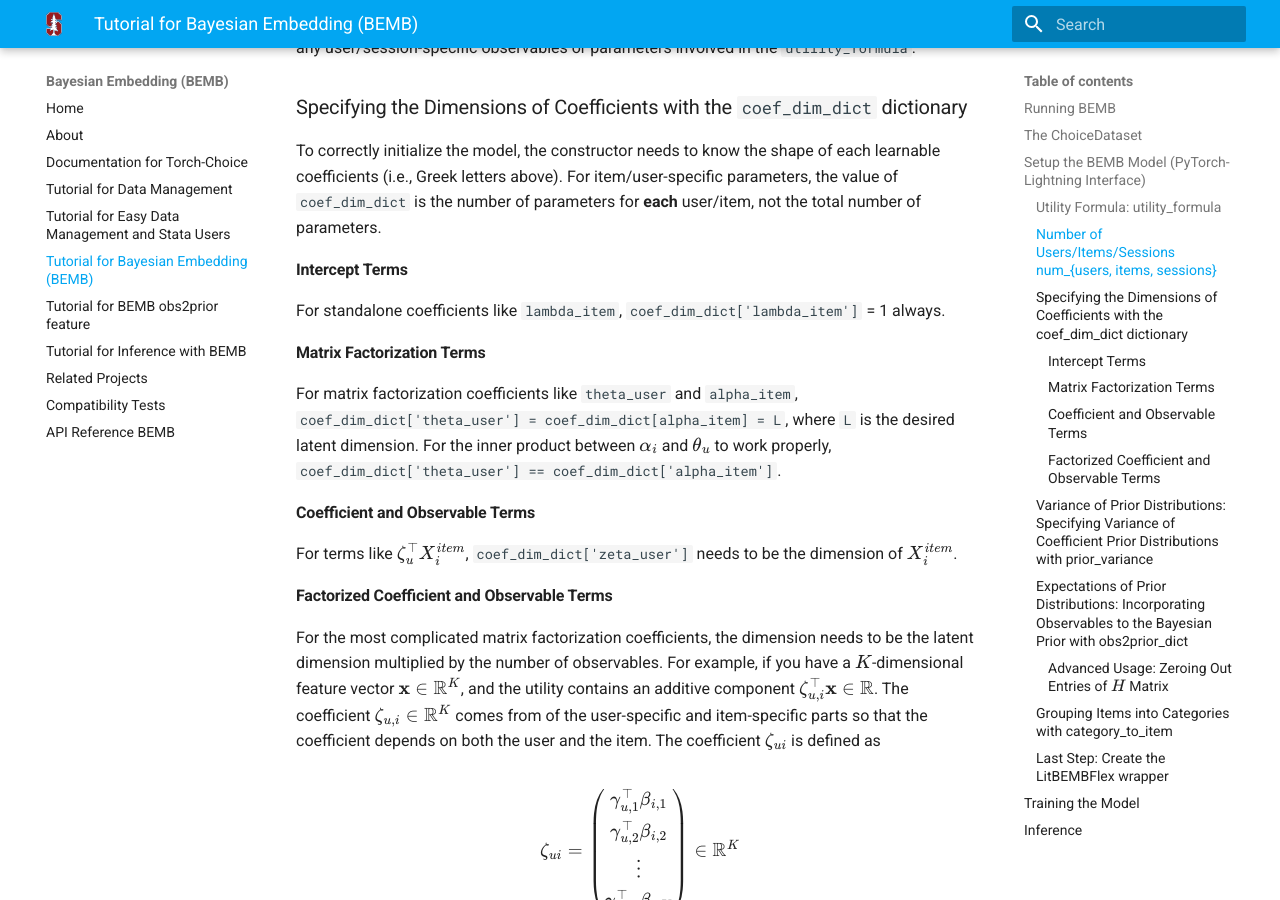
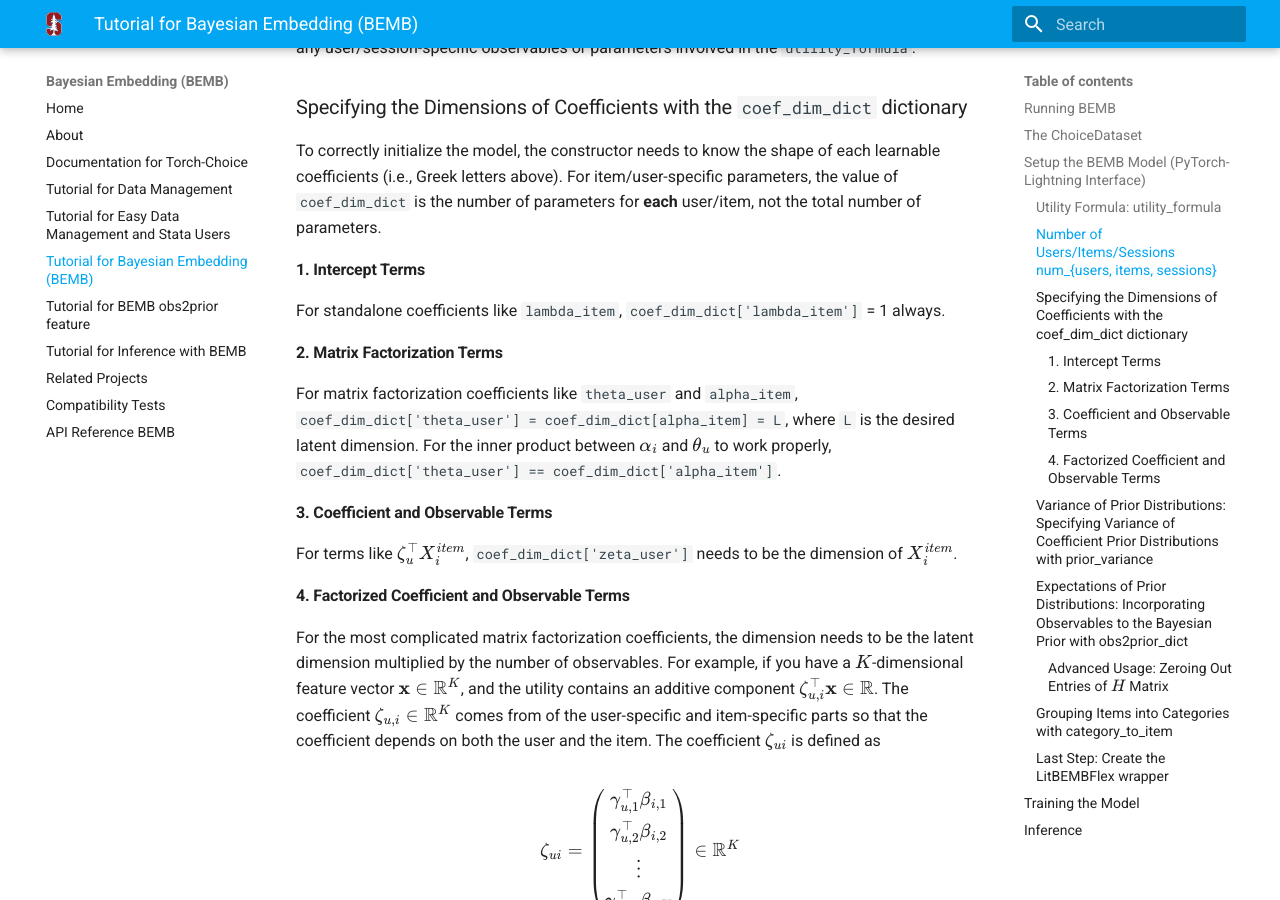
Before and after one commit to gsbDBI/bemb, an MkDocs documentation site: the page built from docs_src/bemb.md, in a window 1280 px wide and 900 px high, scrolled down 3377 px. Built offline with MkDocs 1.6.1 and Material for MkDocs 9.7.7, drawn with Linux system fonts in a browser that asks for light colours; formulas are drawn with MathJax 3.

Commit message:
add numbering

```diff
--- a/docs_src/bemb.md
+++ b/docs_src/bemb.md
@@ -86,16 +86,16 @@ However, `num_users` and `num_sessions` are required only if there is any user/s
 ### Specifying the Dimensions of Coefficients with the `coef_dim_dict` dictionary
 To correctly initialize the model, the constructor needs to know the shape of each learnable coefficients (i.e., Greek letters above). For item/user-specific parameters, the value of `coef_dim_dict` is the number of parameters for **each** user/item, not the total number of parameters.
 
-#### Intercept Terms
+#### 1. Intercept Terms
 For standalone coefficients like `lambda_item`, `coef_dim_dict['lambda_item']` = 1 always.
 
-#### Matrix Factorization Terms
+#### 2. Matrix Factorization Terms
 For matrix factorization coefficients like `theta_user` and `alpha_item`, `coef_dim_dict['theta_user'] = coef_dim_dict[alpha_item] = L`, where `L` is the desired latent dimension. For the inner product between $\alpha_i$ and $\theta_u$ to work properly, `coef_dim_dict['theta_user'] == coef_dim_dict['alpha_item']`.
 
-#### Coefficient and Observable Terms
+#### 3. Coefficient and Observable Terms
 For terms like $\zeta_u^\top X^{item}_i$, `coef_dim_dict['zeta_user']` needs to be the dimension of $X^{item}_i$.
 
-#### Factorized Coefficient and Observable Terms
+#### 4. Factorized Coefficient and Observable Terms
 For the most complicated matrix factorization coefficients, the dimension needs to be the latent dimension multiplied by the number of observables. For example, if you have a $K$-dimensional feature vector $\textbf{x} \in \mathbb{R}^K$, and the utility contains an additive component $\zeta_{u, i}^\top \textbf{x} \in \mathbb{R}$. The coefficient $\zeta_{u, i} \in \mathbb{R}^K$ comes from of the user-specific and item-specific parts so that the coefficient depends on both the user and the item.
 The coefficient $\zeta_{ui}$ is defined as
 
```
